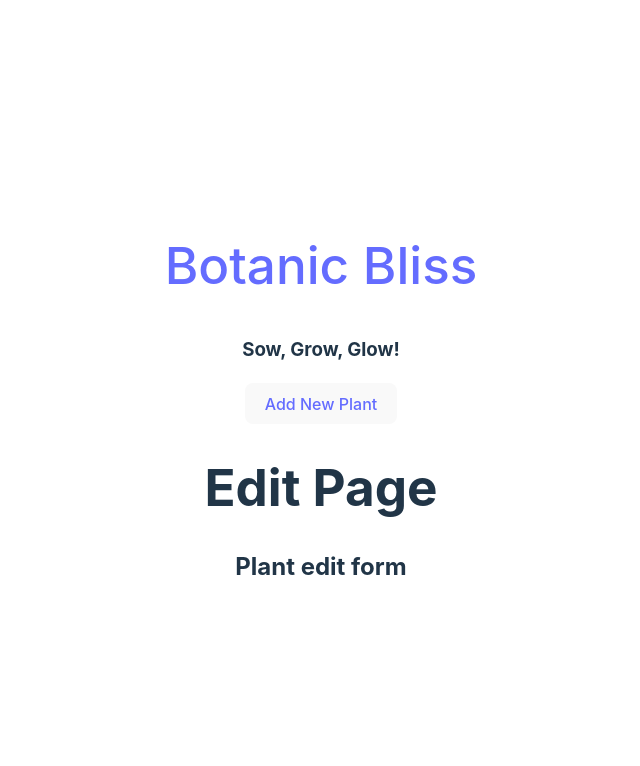
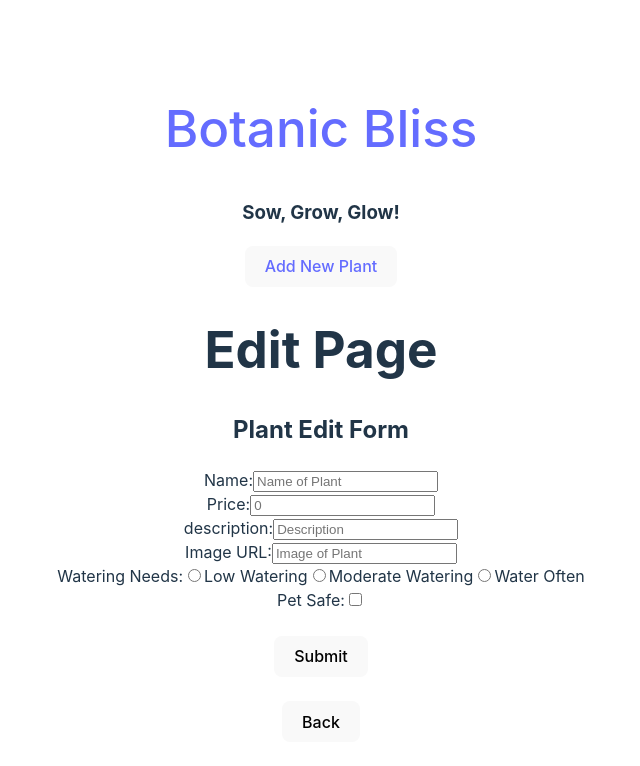
Before and after one commit to TyrellOliver/Portfolio-Frontend, a React (Vite) app: page /plants/1/edit in a window 1280 px wide. Shown: the top 766 px of the page, without its empty margins (319-959 px from the left). Built offline with nearby package versions, Linux system fonts and the light colour scheme; no server answers.

Commit message:
Fully functioning CRUD capability

```diff
--- a/src/App.jsx
+++ b/src/App.jsx
@@ -21,7 +21,7 @@ function App() {
         <Route path="/plants/:index" element={<Show />} />
         <Route path="/plants/:index/edit" element={<Edit />} />
         <Route path="/plants/new" element={<New />} />
-        {/* <Route path="*" element={<FourOFour />} /> */}
+        <Route path="*" element={<FourOFour />} />
       </Routes>
     </Router>
   );
--- a/src/Components/PlantDetails.jsx
+++ b/src/Components/PlantDetails.jsx
@@ -27,6 +27,18 @@ export default function PlantDetails() {
     fetchData();
   }, [index]);
 
+  const handleDelete = () => {
+    fetch(`${API}/plants/${index}`, {
+      method: "Delete",
+    }).then(() => navigate("/plants"));
+  };
+
+  const confirmDelete = () => {
+    if (window.confirm("Are you sure you want to delete this plant?")) {
+      handleDelete();
+    }
+  };
+
   return (
     <div className="plantDetails">
       <h2>Plant Details</h2>
@@ -43,6 +55,10 @@ export default function PlantDetails() {
       <Link to={`/plants`}>
         <button>Back</button>
       </Link>
+      <Link to={`/plants/${index}/edit`}>
+        <button>Edit</button>
+      </Link>
+      <button onClick={confirmDelete}>Delete</button>
     </div>
   );
 }
--- a/src/Components/PlantEditForm.jsx
+++ b/src/Components/PlantEditForm.jsx
@@ -1,7 +1,150 @@
+import { useState, useEffect } from "react";
+import { useParams, Link, useNavigate } from "react-router-dom";
+
+const API = import.meta.env.VITE_API_URL;
+
 export default function PlantEditForm() {
+  let { index } = useParams();
+  let navigate = useNavigate();
+
+  const [editPlant, setEditPlant] = useState({
+    name: "",
+    price: "",
+    in_stock: true,
+    description: "",
+    moisture_needs: "",
+    safe_for_pets: false,
+    image_url: "",
+  });
+
+  const updatePlant = () => {
+    fetch(`${API}/plants/${index}`, {
+      method: "PUT",
+      headers: {
+        "Content-Type": "application/json",
+      },
+      body: JSON.stringify(editPlant),
+    })
+      .then((res) => res.json())
+      .then((res) => {
+        navigate(`/plants/${index}`);
+      });
+  };
+
+  useEffect(() => {
+    fetch(`${API}/plants/${index}`)
+      .then((res) => res.json())
+      .then((res) => setEditPlant(res));
+  }, []);
+
+  const handleTextChange = (event) => {
+    setEditPlant({ ...editPlant, [event.target.id]: event.target.value });
+  };
+
+  const handleCheckboxChange = () => {
+    setEditPlant({ ...editPlant, safe_for_pets: !editPlant.safe_for_pets });
+  };
+
+  const handleRadioChange = (event) => {
+    setEditPlant({ ...editPlant, moisture_needs: event.target.value });
+  };
+
+  const handleSubmit = (event) => {
+    event.preventDefault();
+    updatePlant();
+  };
+
   return (
     <div className="plantEditForm">
-      <h2>Plant edit form</h2>
+      <h2>Plant Edit Form</h2>
+      <form onSubmit={handleSubmit}>
+        <label htmlFor="name">Name:</label>
+        <input
+          id="name"
+          value={editPlant.name}
+          type="text"
+          onChange={handleTextChange}
+          placeholder="Name of Plant"
+          required
+        />
+        <br />
+
+        <label htmlFor="price">Price:</label>
+        <input
+          id="price"
+          value={editPlant.price}
+          type="number"
+          onChange={handleTextChange}
+          placeholder="0"
+          required
+        />
+        <br />
+
+        <label htmlFor="description">description:</label>
+        <input
+          id="description"
+          value={editPlant.description}
+          type="text"
+          onChange={handleTextChange}
+          placeholder="Description"
+          required
+        />
+        <br />
+
+        <label htmlFor="image_url">Image URL:</label>
+        <input
+          id="image_url"
+          value={editPlant.image_url}
+          type="text"
+          onChange={handleTextChange}
+          placeholder="Image of Plant"
+        />
+        <br />
+
+        <label htmlFor="moisture_needs">Watering Needs:</label>
+
+        <input
+          type="radio"
+          id="low_watering"
+          name="moisture_needs"
+          value={"Low Watering"}
+          onChange={handleRadioChange}
+        />
+        <label htmlFor="low_watering">Low Watering</label>
+        <input
+          type="radio"
+          id="moderate_watering"
+          name="moisture_needs"
+          value={"Moderate Watering"}
+          onChange={handleRadioChange}
+        />
+        <label htmlFor="moderate_watering">Moderate Watering</label>
+        <input
+          type="radio"
+          id="water_often"
+          name="moisture_needs"
+          value={"Water Often"}
+          onChange={handleRadioChange}
+        />
+        <label htmlFor="water_often">Water Often</label>
+        <br />
+
+        <label htmlFor="safe_for_pets">Pet Safe:</label>
+        <input
+          id="safe_for_pets"
+          type="checkbox"
+          onChange={handleCheckboxChange}
+          checked={editPlant.safe_for_pets}
+        />
+        <br />
+        <br />
+
+        <button type="submit">Submit</button>
+        {console.log(editPlant)}
+      </form> <br />
+      <Link to={`/plants/${index}`}>
+        <button>Back</button>
+      </Link>
     </div>
   );
 }
--- a/src/Components/PlantNewForm.jsx
+++ b/src/Components/PlantNewForm.jsx
@@ -146,10 +146,10 @@ export default function PlantNewForm() {
         {console.log(newPlant)}
         <br />
         <br />
+      </form>
         <Link to={`/plants`}>
           <button>Nevermind</button>
         </Link>
-      </form>
     </div>
   );
 }
```
